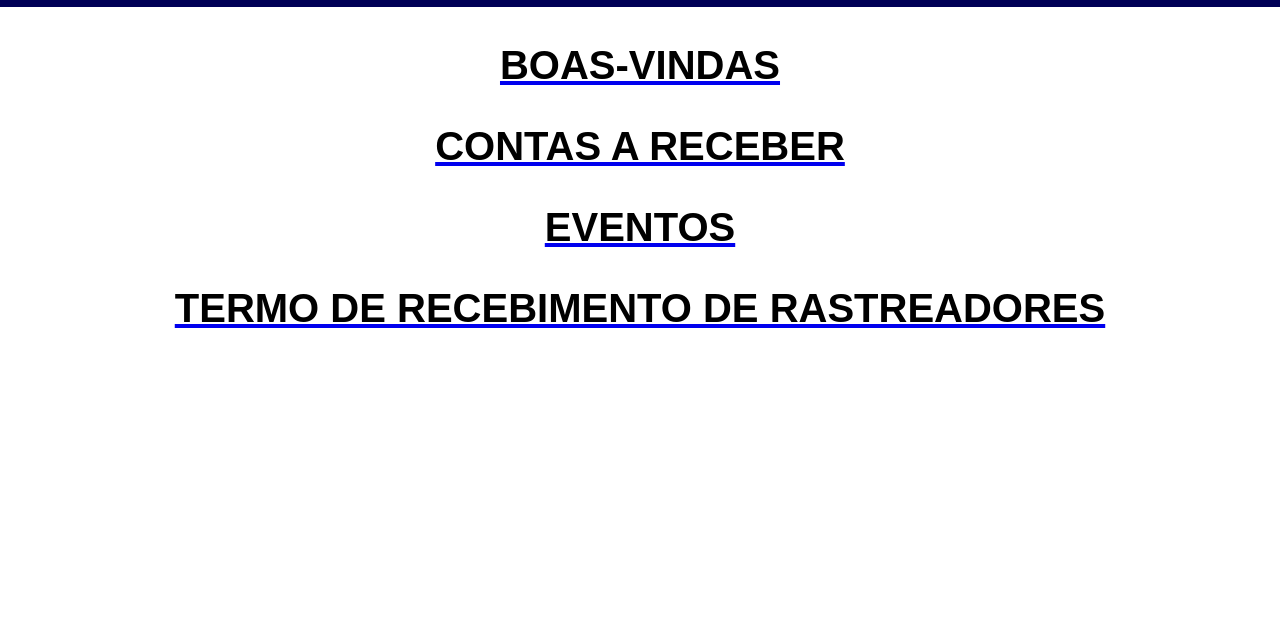
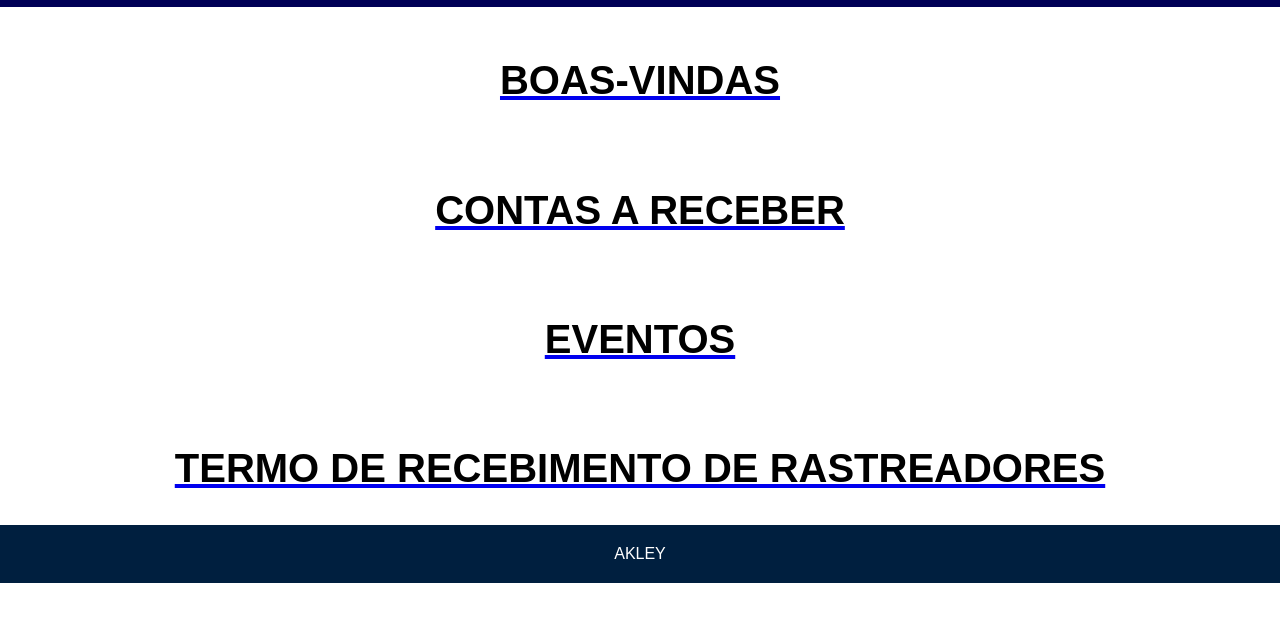
Before and after one commit to BR-Clube/BrClubeOficial, a website: page index.html in a window 1280 px wide. Shown: the part 70-692 px from the top of the page. Drawn offline with Linux system fonts and the light colour scheme.

Commit message:
small fixes

```diff
--- a/TermoRastreador/termoRastreador.css
+++ b/TermoRastreador/termoRastreador.css
@@ -1,6 +1,4 @@
 * {
-    padding: 0;
-    margin: 0;
     font-size: 20px;
 }
 
@@ -69,9 +67,9 @@ b {
 }
 
 #buttonRed {
-    background-color: rgb(255, 139, 61);
+    background-color: rgb(255, 120, 31);
 }
 
-#buttonRed:hover{
+#buttonRed:hover {
     background-color: rgb(255, 102, 0);
 }
--- a/index.html
+++ b/index.html
@@ -21,32 +21,32 @@
     </nav>
 
     <main>
-        <br><br>
+        <br>
 
         <a href="BoasVindas/boasVindas.html">
             <h2>BOAS-VINDAS</h2>
         </a>
 
-        <br><br>
+        <br>
 
         <a href="Cobranca/cobranca.html">
             <h2>CONTAS A RECEBER</h2>
         </a>
 
-        <br><br>
+        <br>
 
         <a href="Eventos/eventos.html">
             <h2>EVENTOS</h2>
         </a>
 
-        <br><br>
+        <br>
 
         <a href="TermoRastreador/termoRastreador.html">
             <h2>TERMO DE RECEBIMENTO DE RASTREADORES</h2>
         </a>
     </main>
 
-    <footer></footer>
+    <footer>AKLEY</footer>
 </body>
 
 </html>
--- a/padrao.css
+++ b/padrao.css
@@ -1,10 +1,8 @@
 * {
-    padding: 0;
-    margin: 0;
     font-size: 20px;
 }
 
-header{
+header {
     background-color: #000056;
     text-align: center;
 }
@@ -36,7 +34,8 @@ input {
     display: grid;
     grid-template-columns: repeat(2, 1fr);
     grid-gap: 10px;
-    width:45%; /* Ajuste a largura do formulário conforme necessário */
+    width: 45%;
+    /* Ajuste a largura do formulário conforme necessário */
     float: left;
     padding-left: 5px;
 }
@@ -46,7 +45,8 @@ input {
     margin: 0 auto;
     padding: 20px;
     text-align: left;
-    display: flex; /* Torna o contêiner de texto um contêiner flexível */
+    display: flex;
+    /* Torna o contêiner de texto um contêiner flexível */
 }
 
 #genero {
@@ -58,7 +58,8 @@ input {
     display: flex;
     align-items: center;
     margin-right: 10px;
-    margin-top: 5px; /* Ajuste a margem superior conforme necessário */
+    margin-top: 5px;
+    /* Ajuste a margem superior conforme necessário */
 }
 
 button {
--- a/style.css
+++ b/style.css
@@ -1,6 +1,7 @@
-* {
+body {
+    min-height: 100vh;
+    margin: 0;
     padding: 0;
-    margin: 0;
 }
 
 h2 {
@@ -12,5 +13,15 @@ font-size: 40px;
 h2:hover {
     color:#000096;
     font-size: 43px;
-    background-color: #f1f1f1;
+    background-color: #ececec;
 }
+
+
+footer{
+    background-color: #001F3F;
+    color: #ffffff;
+    padding: 20px;
+    text-align: center;
+    margin-top: auto;
+
+}
```
Also changed, not shown: BoasVindas/boasVindas.html (+0 -4 lines), Cobranca/cobranca.html (+0 -4 lines), Eventos/eventos.html (+0 -4 lines), TermoRastreador/termoRastreador.html (+2 -6 lines).
